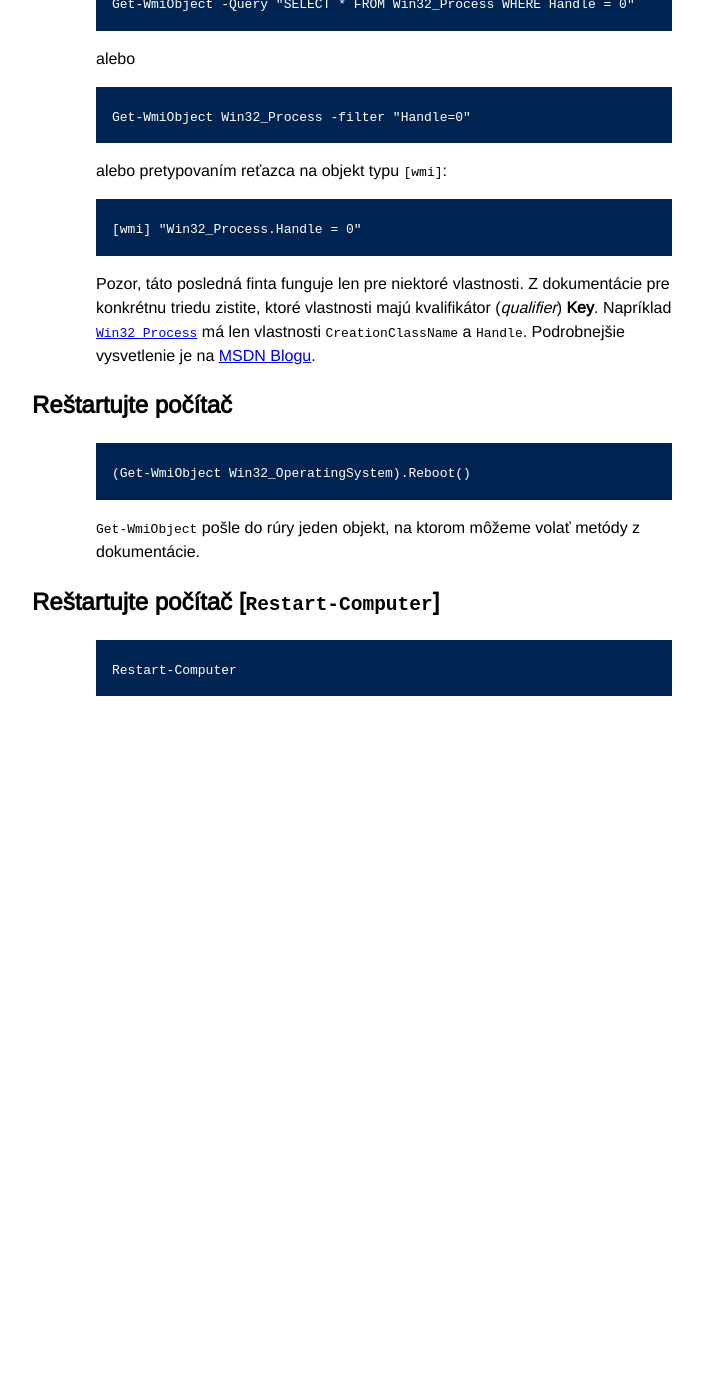
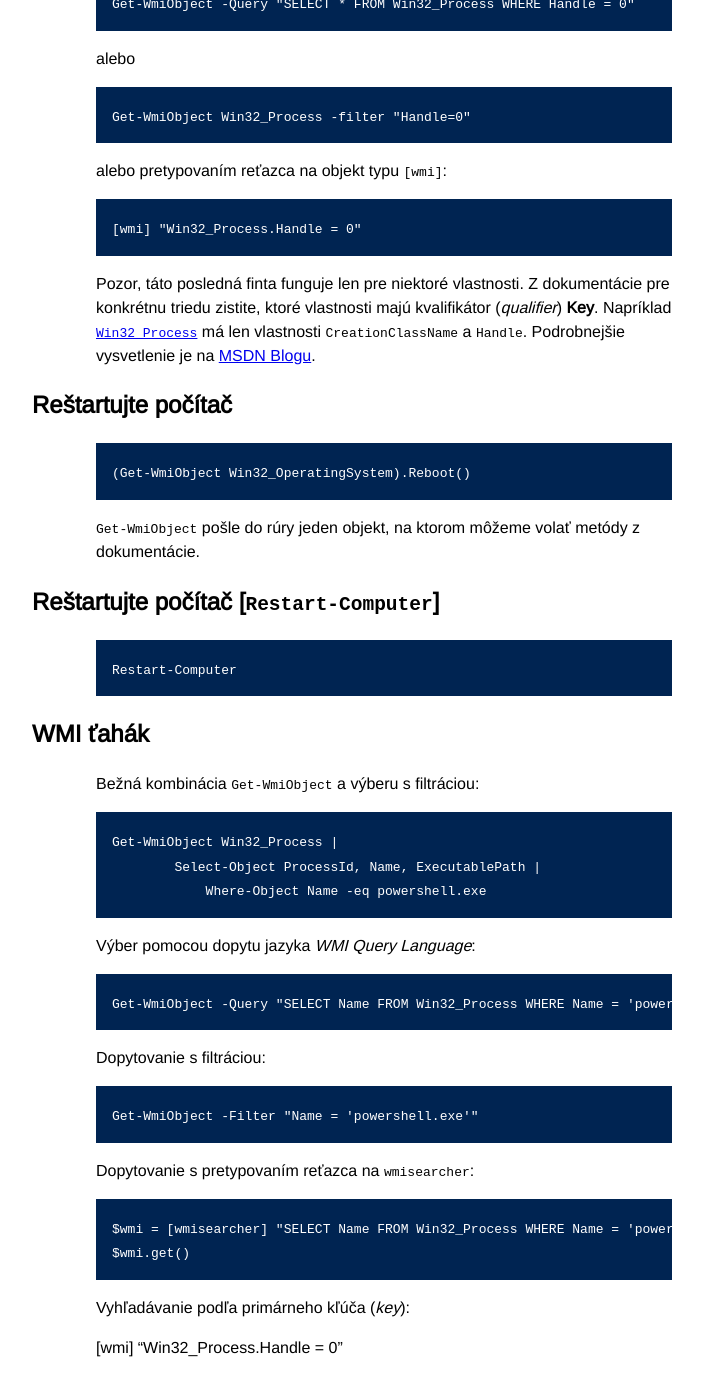
Before and after one commit to novotnyr/powershell-cvicebnica, a Jekyll site: the page built from wmi.markdown, in a window 1280 px wide and 1400 px high, scrolled down 3525 px. Shown: the top 1396 px of the window, without its empty margins (288-991 px from the left). Built offline with Jekyll 4.4.1, drawn with Linux system fonts in a browser that asks for light colours; before the commit the page ends 4261 px from its top, so only the background shows below that.

Commit message:
Dodany tahak pre WIM

```diff
--- a/wmi.markdown
+++ b/wmi.markdown
@@ -159,3 +159,28 @@ Reštartujte počítač [`Restart-Computer`]
 ----------------------------------------
 
 	Restart-Computer
+
+WMI ťahák
+---------
+Bežná kombinácia `Get-WmiObject` a výberu s filtráciou:
+
+	Get-WmiObject Win32_Process |
+            Select-Object ProcessId, Name, ExecutablePath |
+                Where-Object Name -eq powershell.exe
+
+Výber pomocou dopytu jazyka *WMI Query Language*:
+
+    Get-WmiObject -Query "SELECT Name FROM Win32_Process WHERE Name = 'powershell.exe'"
+
+Dopytovanie s filtráciou:
+
+    Get-WmiObject -Filter "Name = 'powershell.exe'"
+
+Dopytovanie s pretypovaním reťazca na `wmisearcher`:
+
+    $wmi = [wmisearcher] "SELECT Name FROM Win32_Process WHERE Name = 'powershell.exe'"
+    $wmi.get()
+
+Vyhľadávanie podľa primárneho kľúča (*key*):
+
+   [wmi] "Win32_Process.Handle = 0"
```
